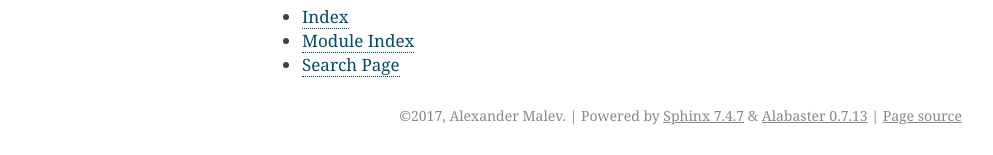
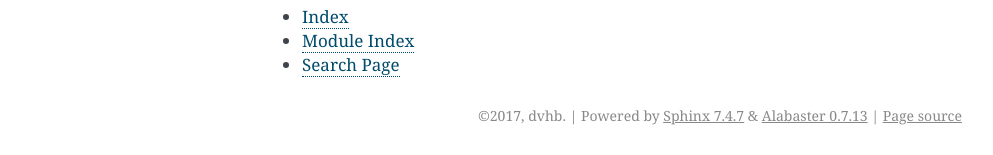
Before and after one commit to dvhb/dvhb-hybrid, a Sphinx documentation site: the page built from docs/index.rst, in a window 1280 px wide. Shown: the part 742-897 px from the top of the page, without its empty margins (148-1141 px from the left). Built offline with Sphinx 7.4.7, drawn with Linux system fonts in a browser that asks for light colours.

Commit message:
fix author in docs

```diff
--- a/docs/conf.py
+++ b/docs/conf.py
@@ -47,8 +47,8 @@ master_doc = 'index'
 
 # General information about the project.
 project = 'DVHB Hybrid'
-copyright = '2017, Alexander Malev'
-author = 'Alexander Malev'
+copyright = '2017, dvhb'
+author = 'dvhb'
 
 # The version info for the project you're documenting, acts as replacement for
 # |version| and |release|, also used in various other places throughout the
```
